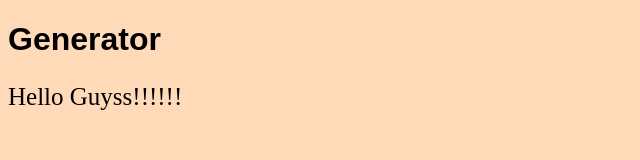
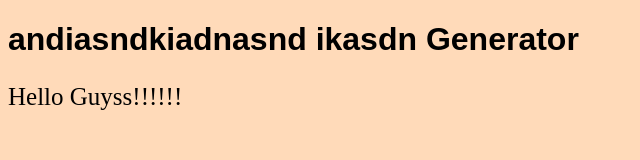
Before and after one commit to StevanieLim/Background_Generator, a plain HTML site: page index.html in a window 1280 px wide. Shown: the whole page, without its empty margins (0-640 px from the left). Drawn offline with Linux system fonts and the light colour scheme.

Commit message:
update h1
again wanna try merge

```diff
--- a/index.html
+++ b/index.html
@@ -8,7 +8,7 @@
   <script defer src="script.js"></script>
 </head>
 <body>
-  <h1>Generator</h1>
+  <h1>andiasndkiadnasnd ikasdn Generator</h1>
   <p>Hello Guyss!!!!!!</p>
 </body>
 </html>
```
